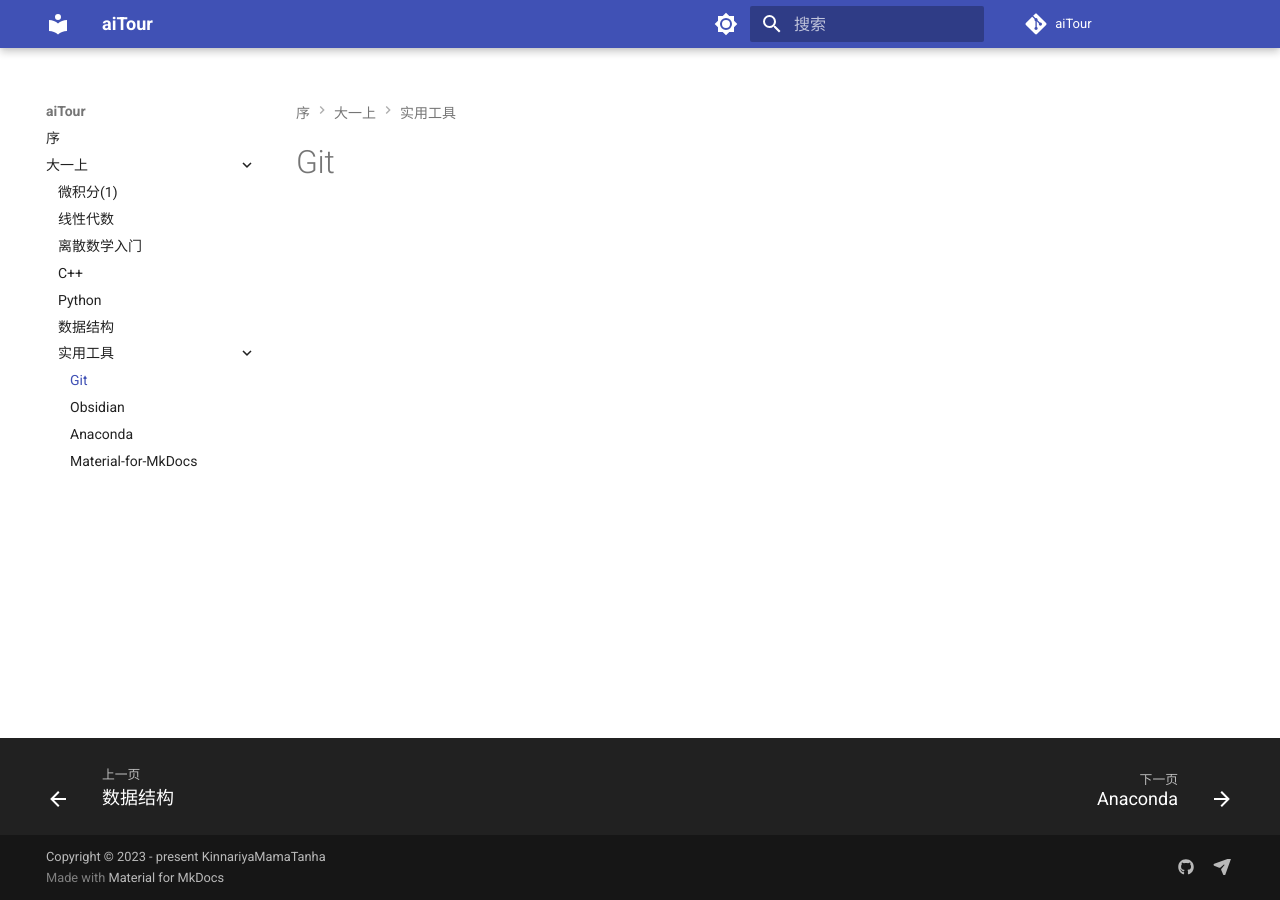
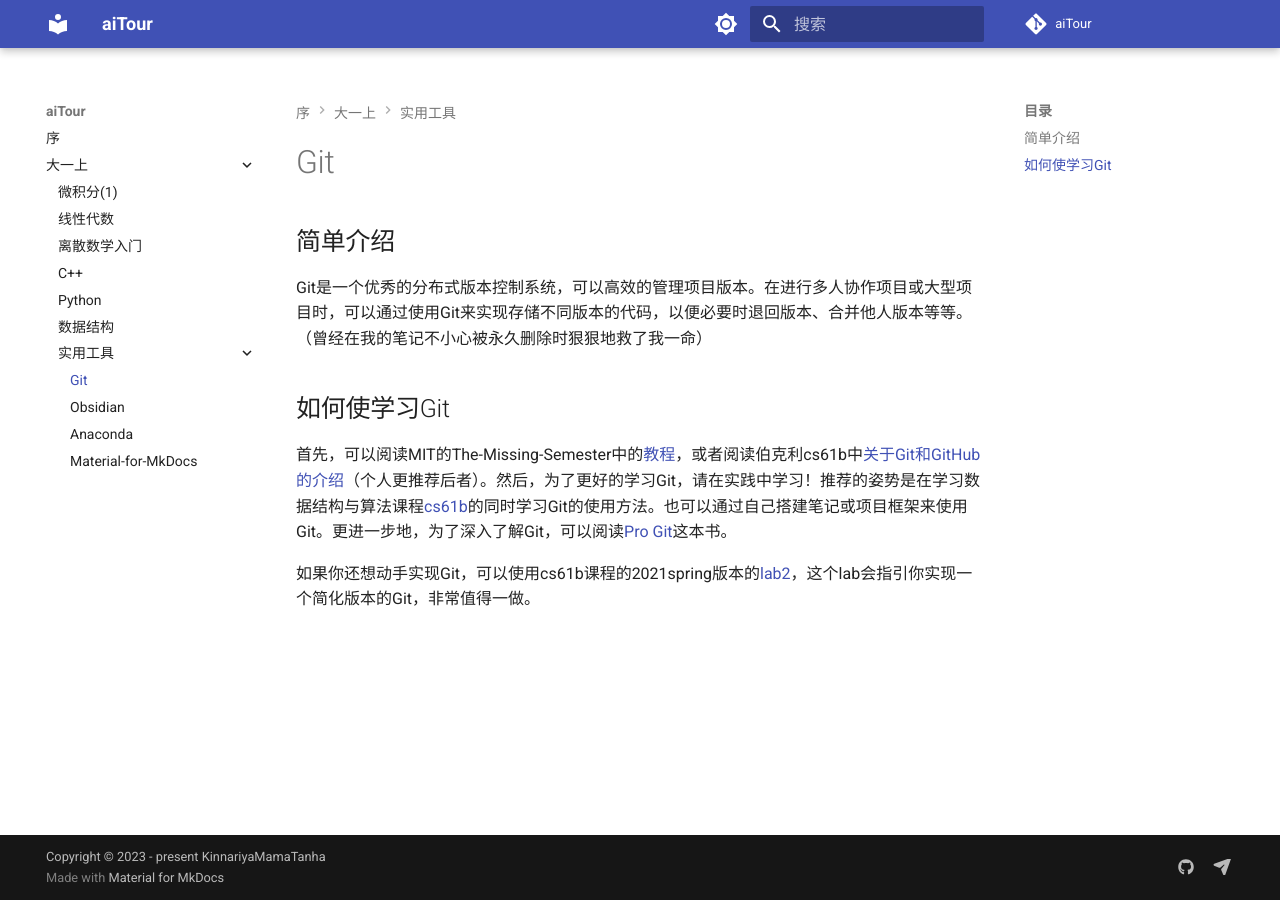
Before and after one commit to KinnariyaMamaTanha/aiTour, an MkDocs documentation site: the page built from docs/tools/Git.md, in a window 1280 px wide. Built offline with MkDocs 1.6.1 and Material for MkDocs 9.7.7, drawn with Linux system fonts in a browser that asks for light colours; comment, search, counter and statistics services are not loaded.

Commit message:
Added pages for Git

```diff
--- a/docs/tools/Git.md
+++ b/docs/tools/Git.md
@@ -1,3 +1,15 @@
+---
+hide:
+    - footer
+---
+# Git
 
+## 简单介绍
 
-# Git
+Git是一个优秀的分布式版本控制系统，可以高效的管理项目版本。在进行多人协作项目或大型项目时，可以通过使用Git来实现存储不同版本的代码，以便必要时退回版本、合并他人版本等等。（曾经在我的笔记不小心被永久删除时狠狠地救了我一命）
+
+## 如何使学习Git
+
+首先，可以阅读MIT的The-Missing-Semester中的[教程](https://missing.csail.mit.edu/2020/version-control/)，或者阅读伯克利cs61b中[关于Git和GitHub的介绍](https://sp18.datastructur.es/materials/lab/lab1/lab1)（个人更推荐后者）。然后，为了更好的学习Git，请在实践中学习！推荐的姿势是在学习数据结构与算法课程[cs61b](https://sp18.datastructur.es/index.html)的同时学习Git的使用方法。也可以通过自己搭建笔记或项目框架来使用Git。更进一步地，为了深入了解Git，可以阅读[Pro Git](https://git-scm.com/book/en/v2)这本书。
+
+如果你还想动手实现Git，可以使用cs61b课程的2021spring版本的[lab2](https://sp21.datastructur.es/materials/proj/proj2/proj2)，这个lab会指引你实现一个简化版本的Git，非常值得一做。
```
Also changed, not shown: docs/tools/obsidian.md (+2 -0 lines).
